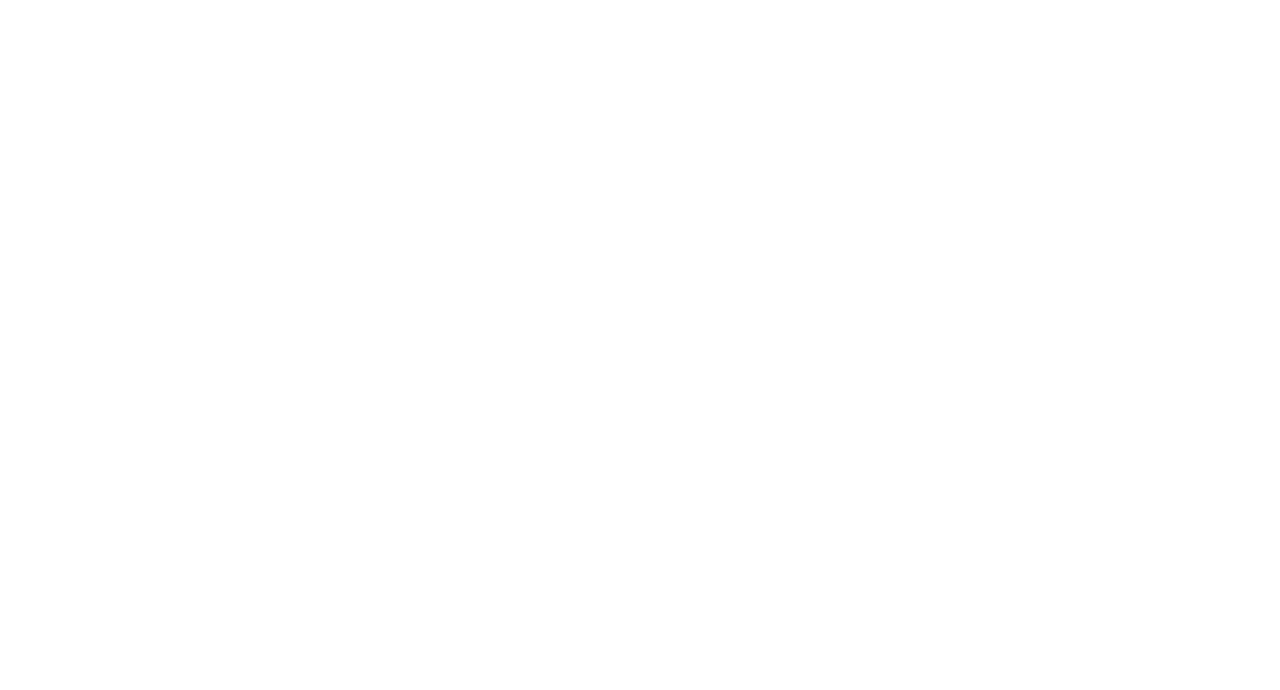
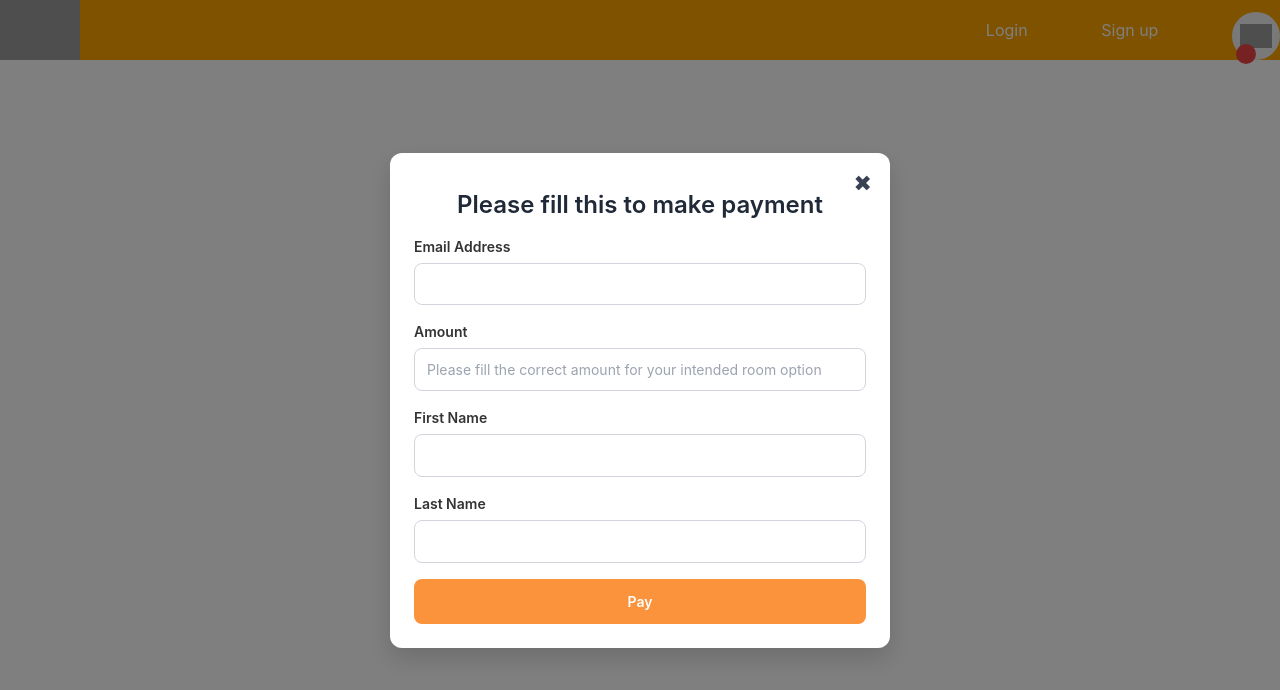
Before and after one commit to Visasquatch/my-campus-crib, a React (Create React App) app: page /payment in a window 1280 px wide. Before the commit this address had no page. Shown: the top 690 px of the page. Built offline with nearby package versions, Linux system fonts and the light colour scheme; grey boxes are pictures that could not be loaded; what @azure/msal-react would draw is missing.

Commit message:
Payment validation with paystack

```diff
--- a/src/App.js
+++ b/src/App.js
@@ -7,7 +7,8 @@ import Login from './pages/login.jsx';
 import SignUp from './pages/signup.jsx';
 import UIL from './pages/uIL.jsx';
 import Detail from './pages/details.jsx';
-import  Actual_Cart  from './pages/actualCart.jsx';
+import PaymentForm from "./payment/payment.jsx"
+import  ActualCart  from './pages/actualCart.jsx';
 import ForgotP from './pages/forgotPassword.jsx';
 import Profile from './pages/profile.jsx';
 import { PublicClientApplication } from "@azure/msal-browser";
@@ -27,9 +28,10 @@ function App() {
             <Route path="/login" element={<Login />} />
             <Route path="/signup" element={<SignUp />} />
             <Route path="/profile" element={<Profile />} />
-            <Route path="/cart" element={<Actual_Cart />} />
+            <Route path="/cart" element={<ActualCart />} />
             <Route path="/university-of-ilorin" element={<UIL />} />
             <Route path="/university-of-ilorin/:slug" element={<Detail />} />
+            <Route path="payment" element={<PaymentForm />} />
             <Route path="/forgotPassword" element={<ForgotP />} />
           </Route>
         </Routes>
--- a/src/components/header.jsx
+++ b/src/components/header.jsx
@@ -1,26 +1,26 @@
 import React, { useState, useEffect } from 'react';
 import { Link } from 'react-router-dom';
 import './header.css';
-import { useSelector } from 'react-redux';
+// import { useSelector } from 'react-redux';
 import Login from '../pages/login';
 import Signup from '../pages/signup';
 
 function Header({ setPage, onHomeClick, showNav, toggleNav }) {
   const [user, setUser] = useState(null);
-  const [campus, setCampus] = useState('');
+//  const [campus, setCampus] = useState('');
   const [showLogin, setShowLogin] = useState(false);
   const [showSignup, setShowSignup] = useState(false);
-  const carts = useSelector(store => store.cart.hostels);
+ // const carts = useSelector(store => store.cart.hostels);
 
   useEffect(() => {
     const loadUser = () => {
       const storedUser = localStorage.getItem('google_user') || localStorage.getItem('manual_user');
-      const storedCampus = localStorage.getItem('user_campus');
+ //     const storedCampus = localStorage.getItem('user_campus');
 
       if (storedUser) setUser(JSON.parse(storedUser));
       else setUser(null);
 
-      if (storedCampus) setCampus(storedCampus);
+//      if (storedCampus) setCampus(storedCampus);
     };
 
     loadUser();
--- a/src/pages/actualCart.jsx
+++ b/src/pages/actualCart.jsx
@@ -1,7 +1,7 @@
 import React from "react";
 import '../components/header.css';
 
- const Actual_Cart= () => {
+ const ActualCart= () => {
     return (
       <div className="cartGeneral">
         <h1>Book here</h1>
@@ -9,4 +9,4 @@ import '../components/header.css';
     );
   };
 
-export default Actual_Cart;
+export default ActualCart;
--- /dev/null
+++ b/src/pages/api/auth/payment/verify-payment.js
@@ -0,0 +1,12 @@
+export default function handler(req, res) {
+    if (req.method === 'POST') {
+      // verify payment logic here
+      const { reference } = req.body;
+
+      // Normally you'd call Paystack's verify endpoint here using reference
+      res.status(200).json({ message: `Payment verified for ${reference}` });
+    } else {
+      res.setHeader('Allow', ['POST']);
+      res.status(405).end(`Method ${req.method} Not Allowed`);
+    }
+  }
--- /dev/null
+++ b/src/payment/payment.css
@@ -0,0 +1,101 @@
+/* Payment Modal Overlay */
+.payment-container {
+    position: fixed;
+    inset: 0;
+    display: flex;
+    align-items: center;
+    justify-content: center;
+    background-color: rgba(0, 0, 0, 0.5);
+    z-index: 50;
+  }
+
+  /* Modal Box Styling */
+  .payment-container form {
+    background: #ffffff;
+    padding: 24px;
+    border-radius: 12px;
+    width: 100%;
+    max-width: 500px;
+    box-shadow: 0 10px 25px rgba(0, 0, 0, 0.15);
+    position: relative;
+    overflow-y: auto;
+    max-height: 90vh;
+  }
+
+  /* Form Group Spacing */
+  .form-group {
+    margin-bottom: 16px;
+    font-size: 14px;
+  }
+
+  /* Label Styling */
+  .form-group label {
+    display: block;
+    font-weight: 600;
+    margin-bottom: 6px;
+    color: #333333;
+  }
+
+  /* Input Field Styling */
+  .form-group input[type="email"],
+  .form-group input[type="number"],
+  .form-group input[type="text"] {
+    width: 100%;
+    padding: 10px 12px;
+    border: 1px solid #d1d5db;
+    border-radius: 8px;
+    font-size: 14px;
+    outline: none;
+    transition: border-color 0.3s ease;
+  }
+
+  .form-group input:focus {
+    border-color: #f59e0b; /* orange-400 */
+  }
+
+  /* Submit Button */
+  button[type="submit"] {
+    background-color: #fb923c; /* orange-400 */
+    color: #ffffff;
+    padding: 12px;
+    width: 100%;
+    border: none;
+    border-radius: 8px;
+    cursor: pointer;
+    font-weight: 600;
+    font-size: 14px;
+    transition: background-color 0.3s ease;
+  }
+
+  button[type="submit"]:hover {
+    background-color: #f97316; /* darker orange */
+  }
+
+  /* Close Button (X) */
+  .close-btn {
+    position: absolute;
+    top: 14px;
+    right: 18px;
+    background: none;
+    border: none;
+    font-size: 22px;
+    color: #374151; /* gray-700 */
+    cursor: pointer;
+    transition: color 0.3s ease;
+  }
+
+  .close-btn:hover {
+    color: #000000;
+  }
+  .form-group h1{
+    color: orange;
+  }
+  /* Optional: Smooth fade-in effect */
+  .payment-container {
+    animation: fadeIn 0.25s ease;
+  }
+
+  @keyframes fadeIn {
+    from { opacity: 0; }
+    to { opacity: 1; }
+  }
--- /dev/null
+++ b/src/payment/payment.jsx
@@ -0,0 +1,135 @@
+import React, { useState, useEffect } from "react";
+import './payment.css';
+const PaymentForm = ({ onClose, onSuccess }) => {
+  const [email, setEmail] = useState("");
+  const [amount, setAmount] = useState("");
+  const [firstName, setFirstName] = useState("");
+  const [lastName, setLastName] = useState("");
+  const [loading, setLoading] = useState(false);
+
+  useEffect(() => {
+    const script = document.createElement("script");
+    script.src = "https://js.paystack.co/v1/inline.js";
+    script.async = true;
+    document.body.appendChild(script);
+    return () => {
+      document.body.removeChild(script);
+    };
+  }, []);
+
+  const payWithPaystack = (e) => {
+  e.preventDefault();
+  setLoading(true);
+
+  if (!amount || amount <= 0) {
+    alert("Enter a valid amount please 🙏");
+    return;
+  }
+
+  setLoading(true);
+
+  const handler = window.PaystackPop.setup({
+    key: 'pk_test_e0cbb949947e1ddbbf1f88bf5d8a24221b973944',
+    email,
+    amount: Number(amount) * 100,
+    currency: 'NGN',
+     firstname: firstName,
+    lastname: lastName,
+    callback: function(response) {
+      setLoading(false);
+      alert('Payment successful! Reference: ' + response.reference);
+      onSuccess();
+    },
+    onClose: function() {
+      setLoading(false);
+      alert('Transaction was cancelled');
+    }
+  });
+  handler.openIframe();
+};
+
+const verifyPayment = async (reference) => {
+  try {
+    const res = await fetch('http://localhost:5000/api/payment/verify-payment', {
+      method: 'POST',
+      headers: { 'Content-Type': 'application/json' },
+      body: JSON.stringify({ reference }),
+    });
+
+    const data = await res.json();
+
+   if (res.ok) {
+      alert('Payment verified successfully: ' + data.message);
+      onClose();
+      onSuccess();
+    } else {
+      alert('Verification failed: ' + data.message);
+    }
+  } catch (error) {
+    alert('Error verifying payment: ' + error.message);
+  } finally {
+    setLoading(false);
+  }
+};
+
+ return (
+   <div className="payment-container">
+      <form onSubmit={payWithPaystack}>
+        <h1 className="mt-3 text-2xl font-semibold text-center text-gray-800 mb-4">
+          Please fill this to make payment
+        </h1>
+
+        <div className="form-group mb-4 text-sm">
+          <label>Email Address</label>
+          <input
+            type="email"
+            required
+            value={email}
+            onChange={e => setEmail(e.target.value)}
+          />
+        </div>
+
+        <div className="form-group">
+          <label>Amount</label>
+          <input
+            type="number"
+            placeholder="Please fill the correct amount for your intended room option"
+            required
+            min="1"
+            value={amount}
+            onChange={e => setAmount(e.target.value)}
+          />
+        </div>
+
+        <div className="form-group">
+          <label>First Name</label>
+          <input
+            type="text"
+            value={firstName}
+            onChange={e => setFirstName(e.target.value)}
+          />
+        </div>
+
+        <div className="form-group">
+          <label>Last Name</label>
+          <input
+            type="text"
+            value={lastName}
+            onChange={e => setLastName(e.target.value)}
+          />
+        </div>
+
+        <div className="form-submit">
+          <button type="submit" disabled={loading}>
+            {loading ? "Processing..." : "Pay"}
+          </button>
+          <button type="button" onClick={onClose} className="close-btn">
+            ✖
+          </button>
+        </div>
+      </form>
+    </div>
+  );
+};
+
+export default PaymentForm;
```
Also changed, not shown: src/pages/details.jsx (+47 -9 lines).
